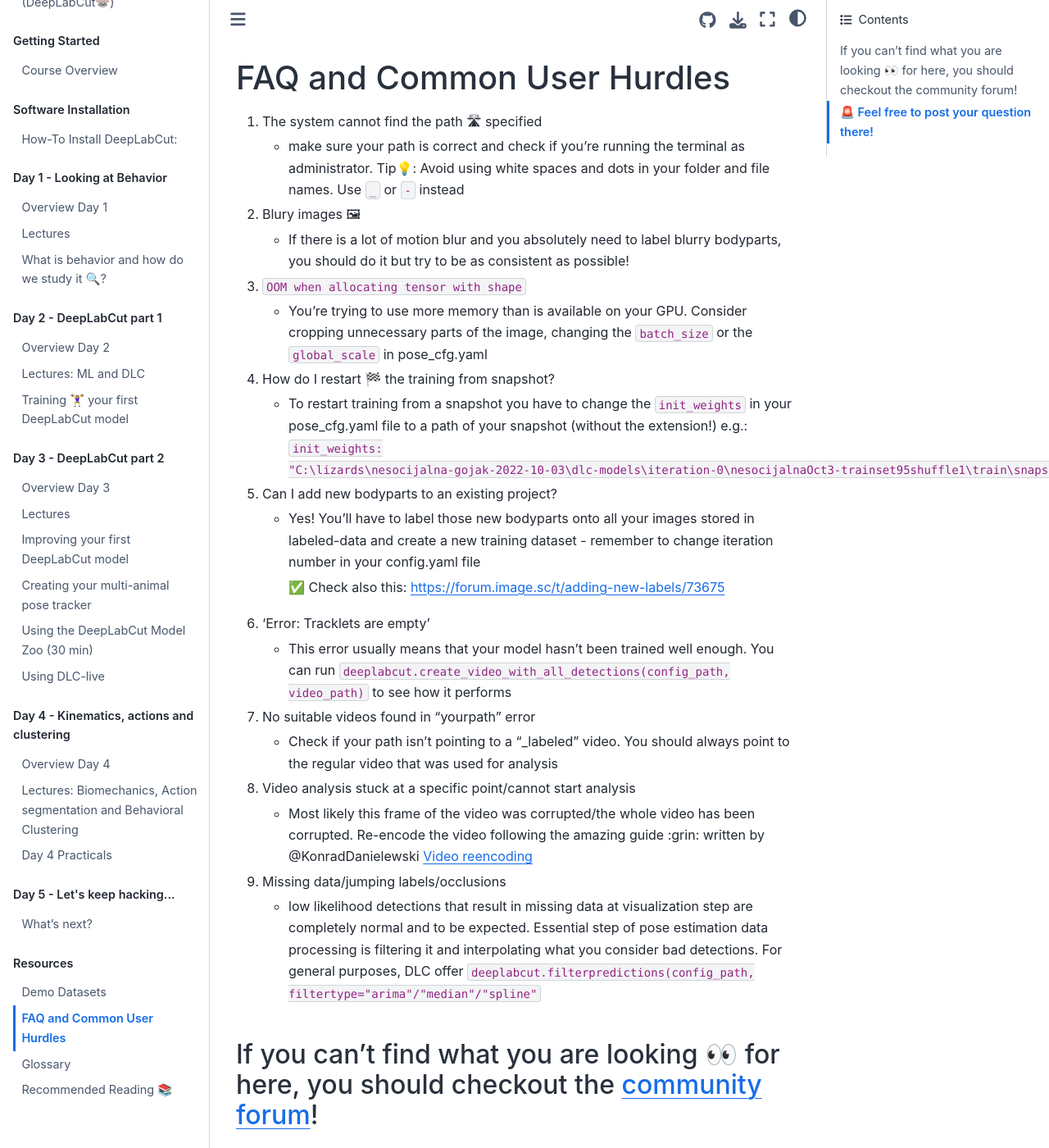
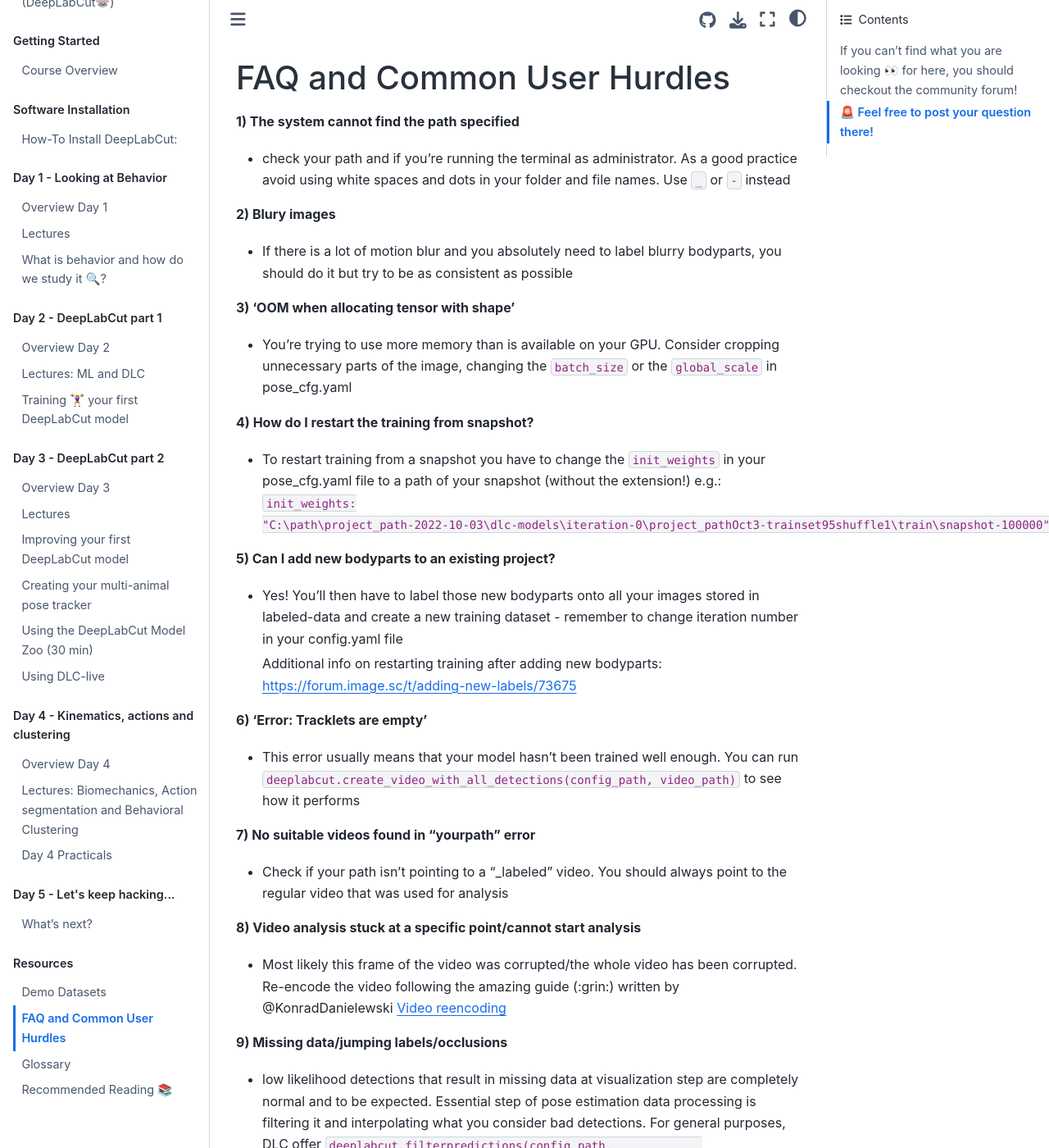
Before and after one commit to AlexEMG/DLC-Cajal-Course, a Jupyter Book: the page built from content/FAQ.md, in a window 1280 px wide and 1400 px high. Shown: the whole window at 82% size. Built offline with Jupyter Book 1.0.4 settings and Sphinx 7.4.7 and the Sphinx Book theme 1.1.4, drawn with Linux system fonts in a browser that asks for light colours; some of the changed text lies outside the part shown.

```diff
--- a/content/FAQ.md
+++ b/content/FAQ.md
@@ -1,42 +1,42 @@
 # FAQ and Common User Hurdles
 
-1) The system cannot find the path 🛣 specified
-   - make sure your path is correct and check if you're running the terminal as administrator.
-   Tip💡: Avoid using white spaces and dots in your folder and file names. Use `_` or `-` instead
+<b>1) The system cannot find the path specified</b>
+   - check your path and if you're running the terminal as administrator. As a good practice avoid using white spaces and dots in your folder and file names. Use `_`        or `-` instead
 
+<b>2) Blury images</b>
+   - If there is a lot of motion blur and you absolutely need to label blurry bodyparts, you should do it but try to be as consistent as possible
 
-2) Blury images 🖼
-   - If there is a lot of motion blur and you absolutely need to label blurry bodyparts, you should do it but try to be as consistent as possible!
-
-
-3) `OOM when allocating tensor with shape`
+<b>3) 'OOM when allocating tensor with shape'</b>
    - You're trying to use more memory than is available on your GPU. Consider cropping unnecessary parts of the image, changing the `batch_size` or the `global_scale`
      in pose_cfg.yaml
 
-4) How do I restart 🏁 the training from snapshot?
-   - To restart training from a snapshot you have to change the `init_weights` in your pose_cfg.yaml file to a path of your snapshot (without the extension!) e.g.:
-   `init_weights: "C:\lizards\nesocijalna-gojak-2022-10-03\dlc-models\iteration-0\nesocijalnaOct3-trainset95shuffle1\train\snapshot-100000"`
+<b>4) How do I restart the training from snapshot?</b>
+   - To restart training from a snapshot you have to change the `init_weights` in your pose_cfg.yaml file to a path of your snapshot (without the extension!) e.g.: <br>
+     `init_weights: "C:\path\project_path-2022-10-03\dlc-models\iteration-0\project_pathOct3-trainset95shuffle1\train\snapshot-100000"`
 
-5) Can I add new bodyparts to an existing project?
-   - Yes! You'll have to label those new bodyparts onto all your images stored in labeled-data and create a new training dataset - remember to change iteration
+<b>5) Can I add new bodyparts to an existing project?</b>
+   - Yes! You'll then have to label those new bodyparts onto all your images stored in labeled-data and create a new training dataset - remember to change iteration
      number in your config.yaml file
 
-     ✅ Check also this: https://forum.image.sc/t/adding-new-labels/73675
+     Additional info on restarting training after adding new bodyparts: https://forum.image.sc/t/adding-new-labels/73675
 
-6) 'Error: Tracklets are empty'
+<b>6) 'Error: Tracklets are empty'</b>
    - This error usually means that your model hasn't been trained well enough. You can run `deeplabcut.create_video_with_all_detections(config_path, video_path)` to
      see how it performs
 
-7) No suitable videos found in "yourpath" error
-   - Check if your path isn't pointing to a "\_labeled" video. You should always point to the regular video that was used for analysis
+<b>7) No suitable videos found in "yourpath" error</b>
+   - Check if your path isn't pointing to a "_labeled" video. You should always point to the regular video that was used for analysis
 
-8) Video analysis stuck at a specific point/cannot start analysis
-   - Most likely this frame of the video was corrupted/the whole video has been corrupted. Re-encode the video following the amazing guide :grin: written by @KonradDanielewski
+<b>8) Video analysis stuck at a specific point/cannot start analysis</b>
+   - Most likely this frame of the video was corrupted/the whole video has been corrupted. Re-encode the video following the amazing guide (:grin:) written by @KonradDanielewski
      [Video reencoding](https://deeplabcut.github.io/DeepLabCut/docs/recipes/io.html#tips-on-video-re-encoding-and-preprocessing)
 
-9) Missing data/jumping labels/occlusions
-   - low likelihood detections that result in missing data at visualization step are completely normal and to be expected. Essential step of pose estimation data processing
-     is filtering it and interpolating what you consider bad detections. For general purposes, DLC offer `deeplabcut.filterpredictions(config_path, filtertype="arima"/"median"/"spline"`
+<b>9) Missing data/jumping labels/occlusions</b>
+   - low likelihood detections that result in missing data at visualization step are completely normal and to be expected. Essential step of pose estimation data            processing is filtering it and interpolating what you consider bad detections. For general purposes, DLC offer `deeplabcut.filterpredictions(config_path,              filtertype="arima"/"median"/"spline"`
+
+<b>10) How to report issues and share snippets of code?</b>
+   -  To report any issues, especially when sharing code or error tracebacks we use Markdown, a markup language used for formatting text. This allows us to easily           create code blocks, quote others, bold/italicize/underscore etc. You can follow this [short guide for Markdown](https://support.discord.com/hc/en-us/articles/210298617-Markdown-Text-101-Chat-Formatting-Bold-Italic-Underline-) from Discord or this [more elaborate](https://www.markdownguide.org/basic-syntax/) one to become a Markdown expert!
+
 
 ## If you can't find what you are looking 👀 for here, you should checkout the [community forum](https://forum.image.sc/tag/deeplabcut)!
 ## 🚨 Feel free to post your question there!
```
Also changed, not shown: content/Glossary.md (+3 -0 lines).
